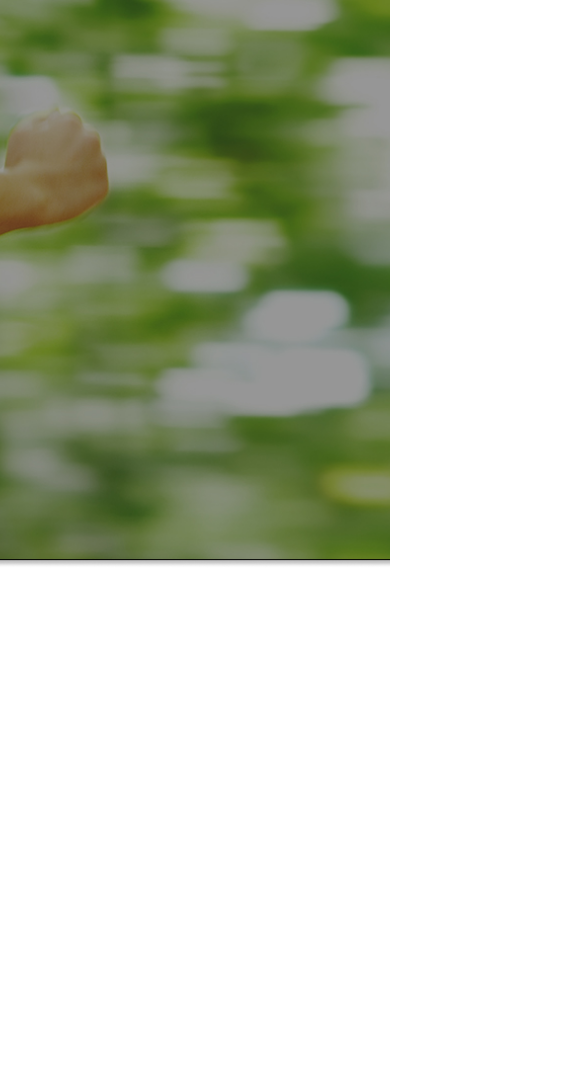
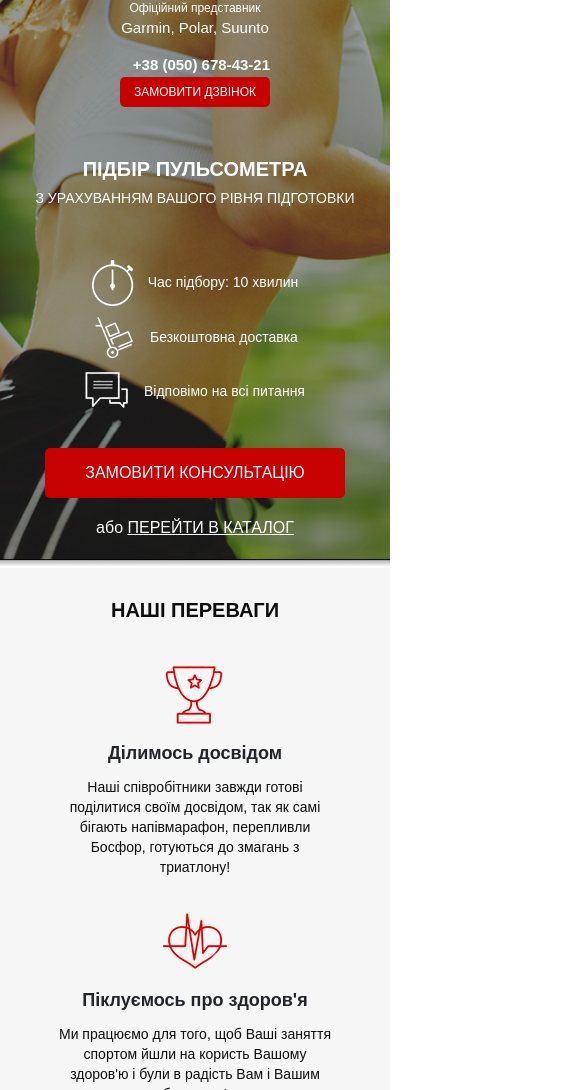
Before and after one commit to Ananast1a/pulsometers, a website: page src/index.html in a window 390 px wide. Shown: the part 82-1172 px from the top of the page, 585 px wide, since content can reach past the window. Before the commit the page ends 844 px from the top, so only its background shows below. Drawn offline with Linux system fonts and the light colour scheme.

Commit message:
second section mobile

```diff
--- a/src/index.html
+++ b/src/index.html
@@ -1,5 +1,6 @@
 <!DOCTYPE html>
 <html lang="uk">
+
 <head>
     <meta charset="UTF-8">
     <meta http-equiv="X-UA-Compatible" content="IE=edge">
@@ -9,6 +10,7 @@
     <link rel="stylesheet" href="css/style.min.css">
     <title>RunSmart Pulsometers</title>
 </head>
+
 <body>
     <div class="promo">
         <div class="container">
@@ -29,8 +31,60 @@
                 </div>
             </header>
 
+            <div class="promo__wrapper">
+                <h1 class="promo__header">Підбір пульсометра</h1>
+                <h2 class="promo__subheader">З урахуванням вашого рівня підготовки</h2>
+
+                <div class="promo__icons">
+                    <div class="promo__icon">
+                        <img src="icons/timer.png" alt="timer">
+                        Час підбору: 10 хвилин
+                    </div>
+                    <div class="promo__icon">
+                        <img src="icons/hand-cart.png" alt="hand-cart">
+                        Безкоштовна доставка
+                    </div>
+                    <div class="promo__icon">
+                        <img src="icons/messages.png" alt="messages">
+                        Відповімо на всі питання
+                    </div>
+                </div>
+
+                <button class="button button_main">Замовити консультацію</button>
+                <div class="promo__link">
+                    або
+                    <a href="#">Перейти в каталог</a>
+                </div>
+            </div>
+        </div>
+    </div>
+
+    <div class="advantages">
+        <div class="container">
+            <h2 class="advantages__header">
+                Наші переваги
+            </h2>
+            <div class="advantages__wrapper">
+                <div class="advantages__item">
+                    <img src="icons/cup.png" alt="cup">
+                    <div class="advantages__title">Ділимось досвідом</div>
+                    <div class="advantages__descr">
+                        Наші співробітники завжди готові поділитися своїм досвідом, так як самі бігають напівмарафон, перепливли Босфор, готуються до змагань з триатлону!</div>
+                </div>
+                <div class="advantages__item">
+                    <img src="icons/heart.png" alt="heart">
+                    <div class="advantages__title">Піклуємось про здоров'я</div>
+                    <div class="advantages__descr">Ми працюємо для того, щоб Ваші заняття спортом йшли на користь Вашому здоров'ю і були в радість Вам і Вашим близьким!</div>
+                </div>
+                <div class="advantages__item">
+                    <img src="icons/shoe.png" alt="shoe">
+                    <div class="advantages__title">Навчаємо бігати</div>
+                    <div class="advantages__descr">
+                        Допомагаємо з навчанням правильній техніці бігу! Дружимо з найбільшою школою бігу в Україні - <a href="#" class="advantages__link">I LOVE RUNNING.</a></div>
+                </div>
             </div>
         </div>
     </div>
 </body>
+
 </html>
--- /dev/null
+++ b/src/sass/base/_media.scss
@@ -0,0 +1,87 @@
+@media (max-width: 575px) {
+    .header {
+    max-width: 575px;
+    padding-left: 10px;
+    padding-right: 10px;
+    flex-direction: column;
+
+        &__logo {
+            width: 250px;
+        }
+        &__official {
+            margin-top: 15px;
+            span {
+                font-size: 15px;
+            }
+        }
+        &__phone {
+            margin-top: 15px;
+            font-size: 15px;
+        }
+    }
+
+    .promo {
+        padding-bottom: 20px;
+        background-position: 20% 0%;
+
+        &__wrapper {
+            align-items: center;
+            margin-top: 50px;
+        }
+        padding-left: 10px;
+        padding-right: 10px;
+        &__header {
+            font-size: 20px;
+        }
+        &__subheader {
+            font-size: 14px;
+            line-height: 18px;
+            text-align: center;
+        }
+        &__icons {
+            min-width: 300px;
+            margin-top: 40px;
+            flex-direction: column;
+            align-items: center;
+            img {
+                display: inline;
+                margin-top: 5px;
+                margin-bottom: 5px;
+                margin-right: 10px;
+            }
+        }
+        &__icon {
+            width: 300px;
+        }
+    }
+
+    .button {
+        &_main {
+            margin-top: 30px;
+        }
+    }
+
+    .advantages {
+        padding: 30px 0 40px 0;
+
+        &__header {
+            font-size: 20px;
+        }
+        &__wrapper {
+            flex-direction: column;
+            justify-content: none;
+            align-items: center;
+        }
+        &__item {
+            img {
+                margin-top: 30px;
+            }
+        }
+        &__title {
+            margin-top: 15px;
+        }
+        &__descr {
+            margin-top: 10px;
+        }
+    }
+}
--- a/src/sass/base/_variables.scss
+++ b/src/sass/base/_variables.scss
@@ -0,0 +1 @@
+$main-color: #C70101;
--- /dev/null
+++ b/src/sass/blocks/_advantages.scss
@@ -0,0 +1,44 @@
+.advantages {
+    min-height: 445px;
+    background-color: #F6F6F6;
+    padding: 45px 0 79px 0;
+
+    &__header {
+        font-weight: 700;
+        font-size: 30px;
+        color: #0D0D0D;
+        text-align: center;
+        text-transform: uppercase;
+    }
+
+    &__wrapper {
+        display: flex;
+        justify-content: space-around;
+    }
+
+    &__item {
+        max-width: 277px;
+        text-align: center;
+        img {
+            margin-top: 60px;
+        }
+    }
+
+    &__title {
+        margin-top: 35px;
+        font-weight: bold;
+        font-size: 18px;
+    }
+
+    &__descr {
+        margin-top: 20px;
+        font-weight: 300;
+        font-size: 14px;
+        line-height: 20px;
+        color: #0D0D0D;
+    }
+
+    &__link {
+        color: #FF0000;
+    }
+}
--- /dev/null
+++ b/src/sass/blocks/_buttons.scss
@@ -0,0 +1,19 @@
+.button {
+    width: 150px;
+    height: 30px;
+    background-color: $main-color;
+    border-radius: 5px;
+    border: none;
+    font-weight: 500;
+    font-size: 12px;
+    color: #FFFFFF;
+    text-transform: uppercase;
+
+    &_main {
+        margin-top: 67px;
+        width: 300px;
+        height: 50px;
+        font-weight: 500;
+        font-size: 16px;
+    }
+}
--- a/src/sass/blocks/_header.scss
+++ b/src/sass/blocks/_header.scss
@@ -1,11 +1,41 @@
 .header {
 	display: flex;
 	justify-content: space-between;
-    align-content: center;
+	align-items: center;
+
 	&__logo {
 		width: 250px;
+
 		img {
 			width: 100%;
 		}
 	}
+
+	&__official {
+		font-size: 12px;
+		font-weight: 500;
+		color: #FFFFFF;
+		text-align: center;
+
+		span {
+			display: block;
+			font-size: 18px;
 		}
+	}
+	&__phone {
+		font-weight: 700;
+		font-size: 18px;
+		color: #FFFFFF;
+		display: block;
+		text-decoration: none;
+		&:hover {
+			color: white;
+			text-decoration: none;
+		}
+	}
+	&__contacts {
+		display: flex;
+		flex-direction: column;
+		align-items: flex-end;
+	}
+}
--- a/src/sass/blocks/_promo.scss
+++ b/src/sass/blocks/_promo.scss
@@ -2,4 +2,58 @@
     min-height: 650px;
     padding: 21px 0 93px 0;
     background: url(../../img/bg.png) center (center/cover) no-repeat;
+
+    &__wrapper {
+        display: flex;
+        flex-direction: column;
+        align-items: flex-end;
+        margin-top: 90px;
+    }
+
+    &__header {
+        font-weight: 700;
+        font-size: 42px;
+        text-transform: uppercase;
+        color: #FFFFFF;
+    }
+
+    &__subheader {
+        font-weight: 500;
+        font-size: 24px;
+        text-transform: uppercase;
+        color: #FFFFFF;
+    }
+
+    &__icons {
+        min-width: 424px;
+        margin-top: 60px;
+        display: flex;
+        justify-content: space-between;
+    }
+
+    &__icon {
+        width: 106px;
+        text-align: center;
+        color: #FFFFFF;
+        font-weight: 500;
+        font-size: 14px;
+
+        img {
+            display: block;
+            margin: 0 auto;
+            margin-bottom: 20px;
+        }
+    }
+
+    &__link {
+        margin-top: 18px;
+        font-weight: 500;
+        font-size: 16px;
+        color: #FFFFFF;
+        a {
+            color: #FFFFFF;
+            text-decoration: underline;
+            text-transform: uppercase;
+        }
+    }
 }
--- a/src/sass/style.scss
+++ b/src/sass/style.scss
@@ -5,9 +5,13 @@
 }
 
 .container {
-    min-width: 950px;
+    max-width: 950px;
     margin: 0 auto;
 }
 
 @import 'blocks/promo';
-@import 'blocks/header.scss';
+@import 'blocks/header';
+@import 'blocks/buttons';
+@import 'blocks/advantages';
+
+@import 'base/media';
```
Also changed, not shown: src/css/style.min.css. Lines whose indentation alone changed are shown as unchanged.
